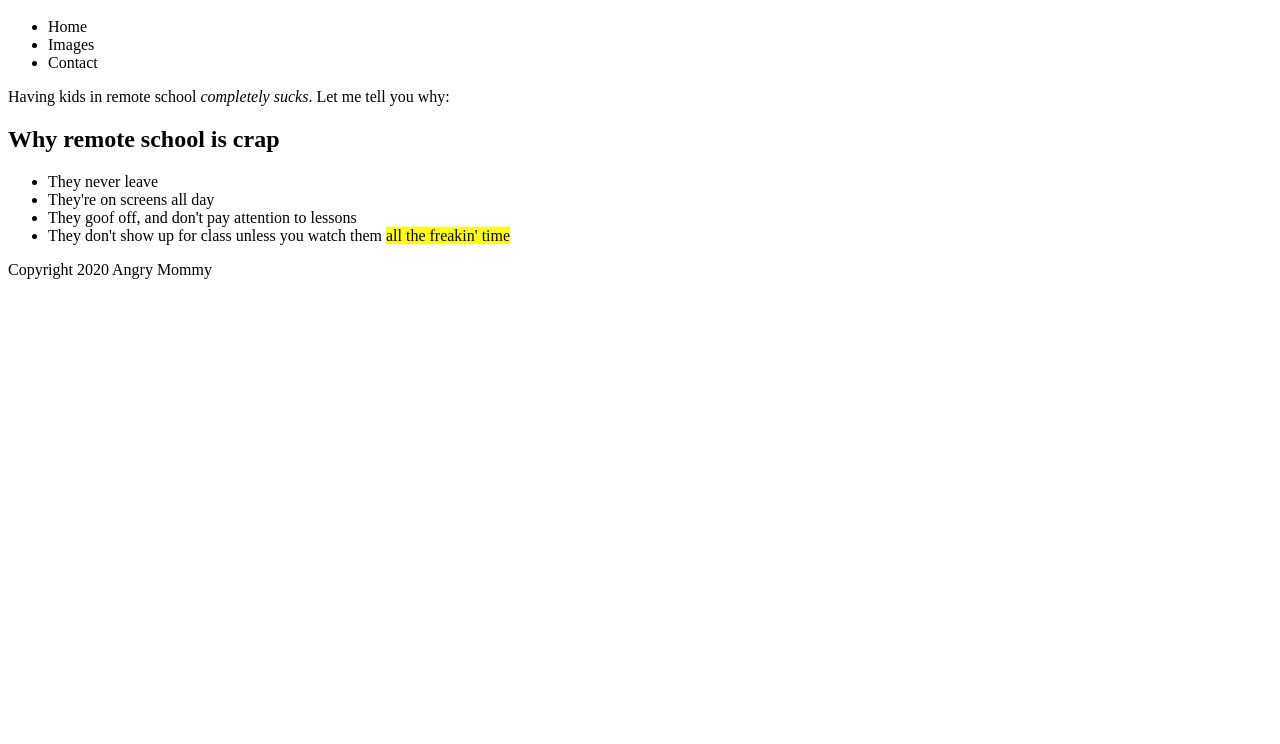
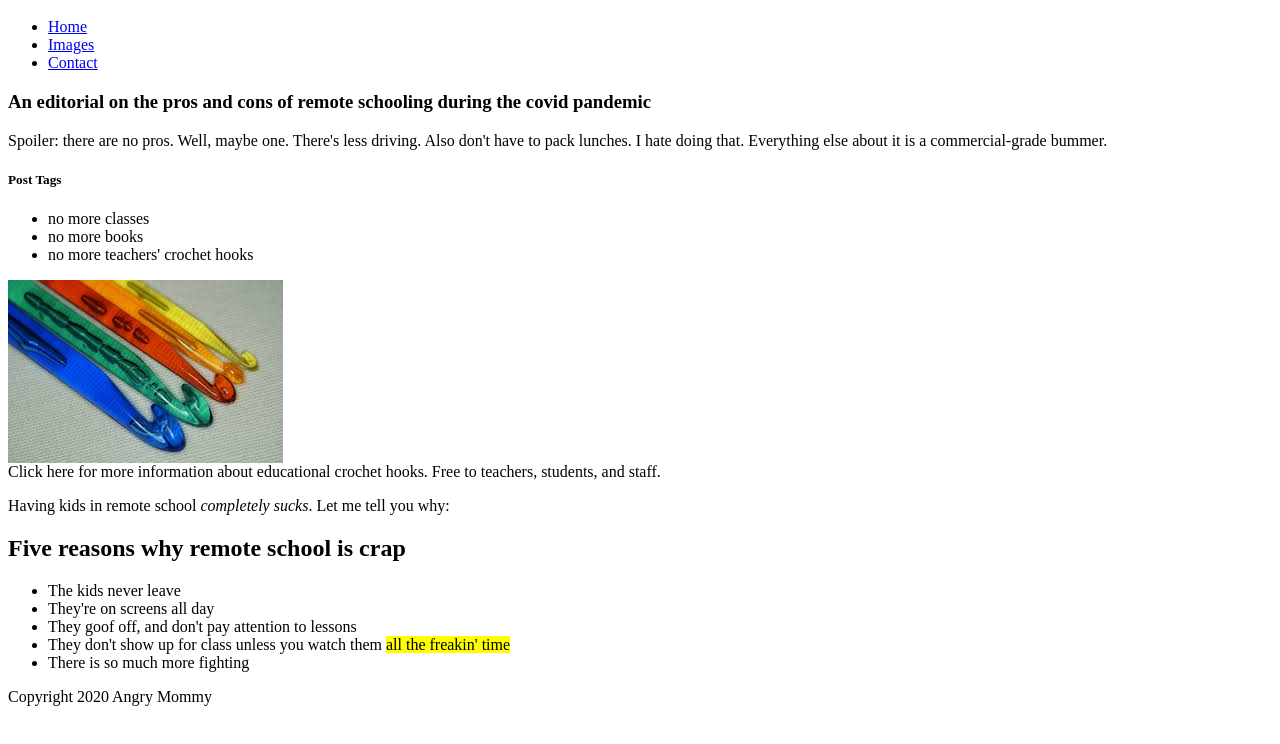
Before and after one commit to vmehring/lesson02, a plain HTML site: page index.html in a window 1280 px wide. Shown: the part 48-792 px from the top of the page. Drawn offline with Linux system fonts and the light colour scheme.

Commit message:
edit index.html, add image

```diff
--- a/index.html
+++ b/index.html
@@ -9,20 +9,46 @@
     <h1>Happy Fun Time</h1>
     <nav>
     <ul>
-      <li>Home</li>
-      <li>Images</li>
-      <li>Contact</li>
+      <li><a href="https://www.w3schools.com/tags/tag_meta.asp">Home</a></li>
+      <li><a href="#article-2">Images</a></li>
+      <li><a href="https://www.w3schools.com/tags/tag_head.asp" target="_blank">Contact</a></li>
       </ul>
     </nav>
   </header>
+  <main>
+    <section id="articles">
+      <article id="article-2">
+        <h3>An editorial on the pros and cons of remote schooling during the covid
+          pandemic</h3>
+          <p>Spoiler: there are no pros. Well, maybe one. There's less driving. Also
+            don't have to pack lunches. I hate doing that. Everything else about it
+            is a commercial-grade bummer.</p>
+          <section class="post-footer">
+            <h5>Post Tags</h5>
+            <ul>
+              <li>no more classes</li>
+              <li>no more books</li>
+              <li>no more teachers' crochet hooks</li>
+            </ul>
+            <img src="index.jpg" alt="Colorful acrylic crochet hooks">
+          </section>
+          <aside>
+            Click here for more information about educational crochet hooks. Free to teachers, students, and staff.
+          </aside>
+        </article>
+    </section>
+    <section>
       <p> Having kids in remote school <em>completely sucks</em>. Let me tell you why:</p>
-  <h2>Why remote school is crap</h2>
+      <h2>Five reasons why remote school is crap</h2>
       <ul>
-    <li>They never leave</li>
+        <li>The kids never leave</li>
         <li>They're on screens all day</li>
         <li>They goof off, and don't pay attention to lessons</li>
         <li>They don't show up for class unless you watch them <mark>all the freakin' time</mark></li>
+        <li>There is so much more fighting</li>
       </ul>
+    </section>
+  </main>
   <footer>Copyright 2020 Angry Mommy</footer>
 </body>
 </html>
```
Also changed, not shown: index.jpg (added). Lines whose indentation alone changed are shown as unchanged.
